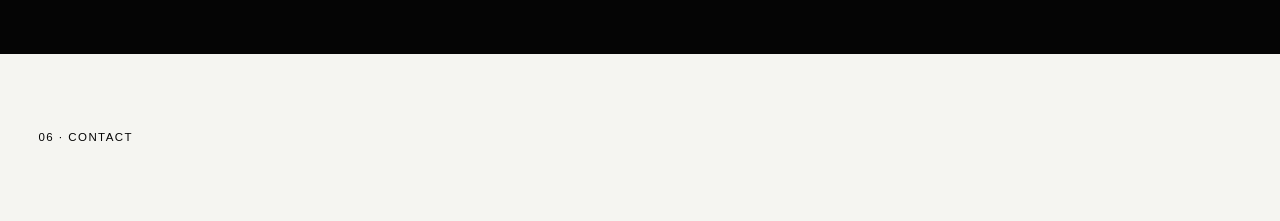
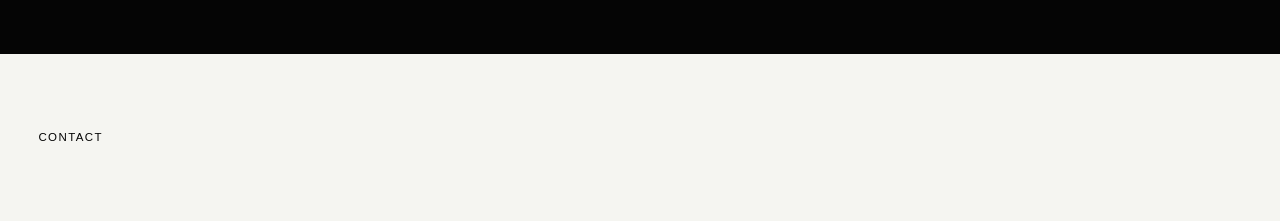
Before and after one commit to emma-dasilva-dev/emma-portfolio, a Next.js app: page / in a window 1280 px wide. Shown: the part 6160-6381 px from the top of the page. Built offline with nearby package versions, Linux system fonts and the light colour scheme.

Commit message:
Remove section numbering from Contact

```diff
--- a/src/components/sections/Contact.tsx
+++ b/src/components/sections/Contact.tsx
@@ -19,7 +19,7 @@ export default function Contact() {
         viewport={{ once: true, amount: 0.4 }}
         transition={{ duration: 0.75, ease: [0.16, 1, 0.3, 1] }}
       >
-        <p className="section-kicker">06 · Contact</p>
+        <p className="section-kicker">Contact</p>
 
         <div className="contact-message">
           <h2>Interested in working together?</h2>
```
